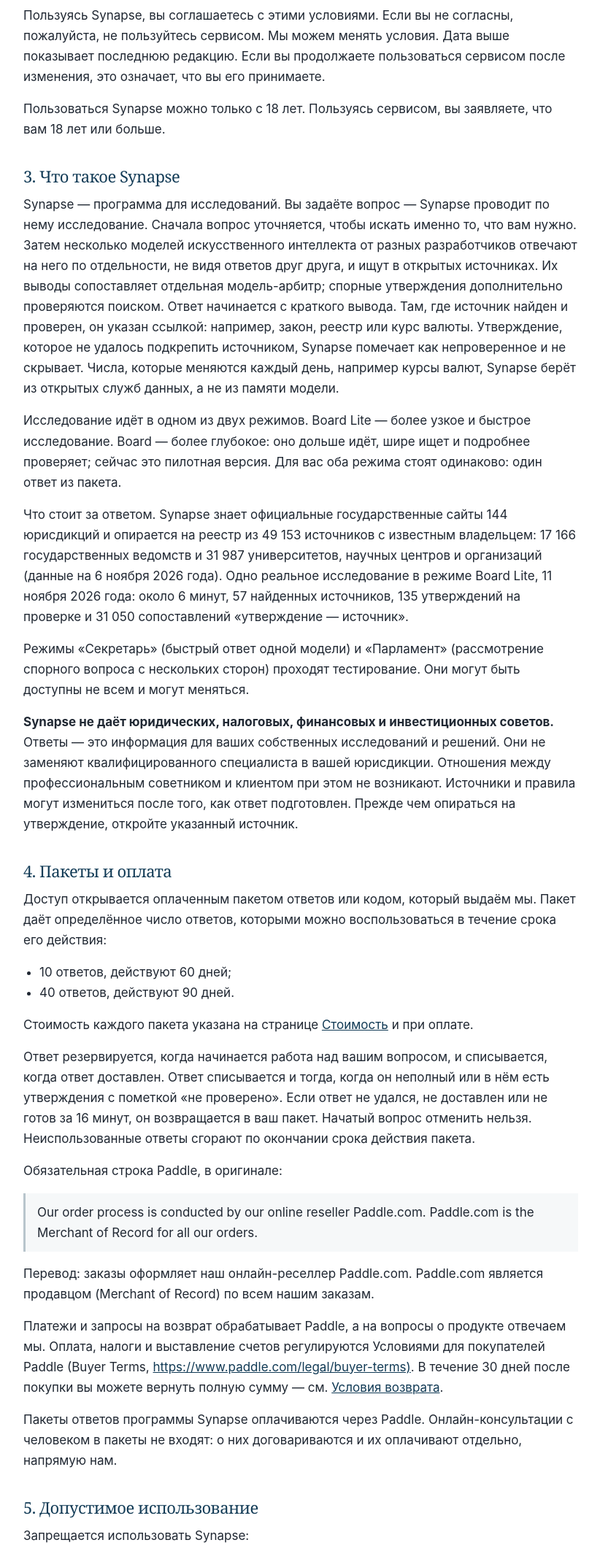
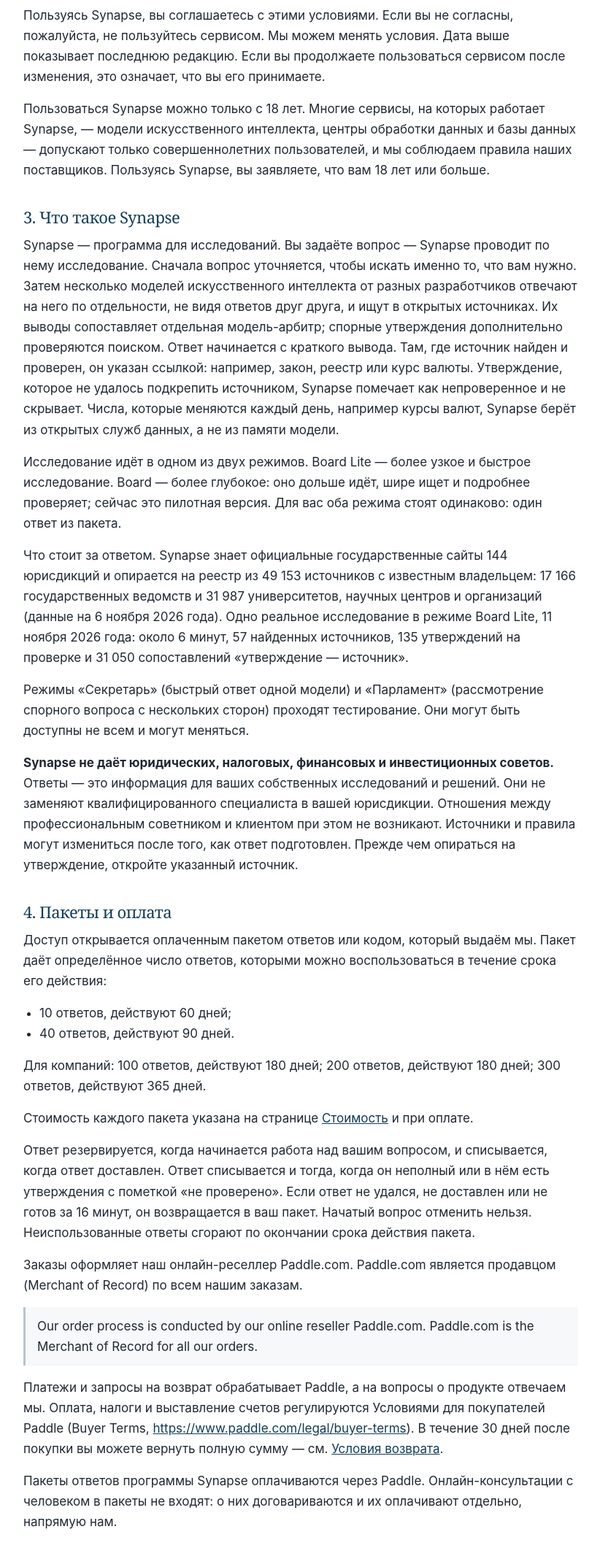
Before and after one commit to openilianberawa/synapseproof-site, a plain HTML site: page ru/terms.html in a window 1280 px wide. Shown: the part 540-2661 px from the top of the page at 73% size, without its empty margins (228-1050 px from the left). Drawn offline with Linux system fonts and the light colour scheme.

Commit message:
site: Paddle links without trailing bracket; company plans line, 18+ reason, Paddle line in RU
Co-Authored-By: Claude Opus 5.5 <noreply@anthropic.com>

```diff
--- a/ru/terms.html
+++ b/ru/terms.html
@@ -247,7 +247,7 @@ footer .legal-links a { color:var(--muted); display:inline-flex; align-items:cen
 <p>Контакт: <a href="mailto:hello@synapseproof.com">hello@synapseproof.com</a>.</p>
 <h2>2. Принятие условий</h2>
 <p>Пользуясь Synapse, вы соглашаетесь с этими условиями. Если вы не согласны, пожалуйста, не пользуйтесь сервисом. Мы можем менять условия. Дата выше показывает последнюю редакцию. Если вы продолжаете пользоваться сервисом после изменения, это означает, что вы его принимаете.</p>
-<p>Пользоваться Synapse можно только с 18 лет. Пользуясь сервисом, вы заявляете, что вам 18 лет или больше.</p>
+<p>Пользоваться Synapse можно только с 18 лет. Многие сервисы, на которых работает Synapse, — модели искусственного интеллекта, центры обработки данных и базы данных — допускают только совершеннолетних пользователей, и мы соблюдаем правила наших поставщиков. Пользуясь Synapse, вы заявляете, что вам 18 лет или больше.</p>
 <h2>3. Что такое Synapse</h2>
 <p>Synapse — программа для исследований. Вы задаёте вопрос — Synapse проводит по нему исследование. Сначала вопрос уточняется, чтобы искать именно то, что вам нужно. Затем несколько моделей искусственного интеллекта от разных разработчиков отвечают на него по отдельности, не видя ответов друг друга, и ищут в открытых источниках. Их выводы сопоставляет отдельная модель-арбитр; спорные утверждения дополнительно проверяются поиском. Ответ начинается с краткого вывода. Там, где источник найден и проверен, он указан ссылкой: например, закон, реестр или курс валюты. Утверждение, которое не удалось подкрепить источником, Synapse помечает как непроверенное и не скрывает. Числа, которые меняются каждый день, например курсы валют, Synapse берёт из открытых служб данных, а не из памяти модели.</p>
 <p>Исследование идёт в одном из двух режимов. Board Lite — более узкое и быстрое исследование. Board — более глубокое: оно дольше идёт, шире ищет и подробнее проверяет; сейчас это пилотная версия. Для вас оба режима стоят одинаково: один ответ из пакета.</p>
@@ -257,12 +257,12 @@ footer .legal-links a { color:var(--muted); display:inline-flex; align-items:cen
 <h2>4. Пакеты и оплата</h2>
 <p>Доступ открывается оплаченным пакетом ответов или кодом, который выдаём мы. Пакет даёт определённое число ответов, которыми можно воспользоваться в течение срока его действия:</p>
 <ul><li>10 ответов, действуют 60 дней;</li><li>40 ответов, действуют 90 дней.</li></ul>
+<p>Для компаний: 100 ответов, действуют 180 дней; 200 ответов, действуют 180 дней; 300 ответов, действуют 365 дней.</p>
 <p>Стоимость каждого пакета указана на странице <a href="pricing.html">Стоимость</a> и при оплате.</p>
 <p>Ответ резервируется, когда начинается работа над вашим вопросом, и списывается, когда ответ доставлен. Ответ списывается и тогда, когда он неполный или в нём есть утверждения с пометкой «не проверено». Если ответ не удался, не доставлен или не готов за 16 минут, он возвращается в ваш пакет. Начатый вопрос отменить нельзя. Неиспользованные ответы сгорают по окончании срока действия пакета.</p>
-<p>Обязательная строка Paddle, в оригинале:</p>
+<p>Заказы оформляет наш онлайн-реселлер Paddle.com. Paddle.com является продавцом (Merchant of Record) по всем нашим заказам.</p>
 <blockquote><p>Our order process is conducted by our online reseller Paddle.com. Paddle.com is the Merchant of Record for all our orders.</p></blockquote>
-<p>Перевод: заказы оформляет наш онлайн-реселлер Paddle.com. Paddle.com является продавцом (Merchant of Record) по всем нашим заказам.</p>
-<p>Платежи и запросы на возврат обрабатывает Paddle, а на вопросы о продукте отвечаем мы. Оплата, налоги и выставление счетов регулируются Условиями для покупателей Paddle (Buyer Terms, <a href="https://www.paddle.com/legal/buyer-terms)" rel="noopener">https://www.paddle.com/legal/buyer-terms)</a>. В течение 30 дней после покупки вы можете вернуть полную сумму — см. <a href="refund.html">Условия возврата</a>.</p>
+<p>Платежи и запросы на возврат обрабатывает Paddle, а на вопросы о продукте отвечаем мы. Оплата, налоги и выставление счетов регулируются Условиями для покупателей Paddle (Buyer Terms, <a href="https://www.paddle.com/legal/buyer-terms" rel="noopener">https://www.paddle.com/legal/buyer-terms</a>). В течение 30 дней после покупки вы можете вернуть полную сумму — см. <a href="refund.html">Условия возврата</a>.</p>
 <p>Пакеты ответов программы Synapse оплачиваются через Paddle. Онлайн-консультации с человеком в пакеты не входят: о них договариваются и их оплачивают отдельно, напрямую нам.</p>
 <h2>5. Допустимое использование</h2>
 <p>Запрещается использовать Synapse:</p>
```
Also changed, not shown: en/privacy.html (+1 -1 lines), en/terms.html (+3 -2 lines), ru/privacy.html (+1 -1 lines), ru/refund.html (+1 -2 lines).
